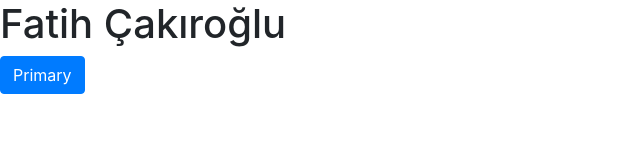
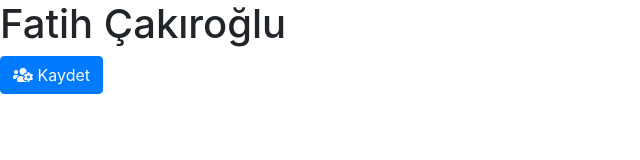
Before and after one commit to Fcakiroglu16/UdemyAngularBlogSite, an Angular app: page / in a window 1280 px wide. Shown: the top 160 px of the page, without its empty margins (0-640 px from the left). Built offline with nearby package versions, Linux system fonts and the light colour scheme.

Commit message:
Ders 14(Font Awesome free icon paketinin projeye  eklenmesi)

```diff
--- a/angular.json
+++ b/angular.json
@@ -22,7 +22,8 @@
             "assets": ["src/favicon.ico", "src/assets"],
             "styles": [
               "src/styles.css",
-              "node_modules/bootstrap/dist/css/bootstrap.min.css"
+              "node_modules/bootstrap/dist/css/bootstrap.min.css",
+              "node_modules/@fortawesome/fontawesome-free/css/all.css"
             ],
             "scripts": ["node_modules/bootstrap/dist/js/bootstrap.min.js"]
           },
--- a/package.json
+++ b/package.json
@@ -29,9 +29,10 @@
     "@angular/cli": "~8.0.3",
     "@angular/compiler-cli": "~8.0.1",
     "@angular/language-service": "~8.0.1",
-    "@types/node": "~8.9.4",
+    "@fortawesome/fontawesome-free": "^5.9.0",
     "@types/jasmine": "~3.3.8",
     "@types/jasminewd2": "~2.0.3",
+    "@types/node": "~8.9.4",
     "codelyzer": "^5.0.0",
     "jasmine-core": "~3.4.0",
     "jasmine-spec-reporter": "~4.2.1",
--- a/src/app/app.component.html
+++ b/src/app/app.component.html
@@ -1,4 +1,7 @@
 <!--The content below is only a placeholder and can be replaced.-->
 <h1>Fatih Çakıroğlu</h1>
-<button type="button" class="btn btn-primary">Primary</button>
+<button type="button" class="btn btn-primary">
+  <i class="fa fa-users-cog"></i> Kaydet
+</button>
+
 <router-outlet></router-outlet>
```
Also changed, not shown: 1 other file (tests, documents, lock files or other folders).
